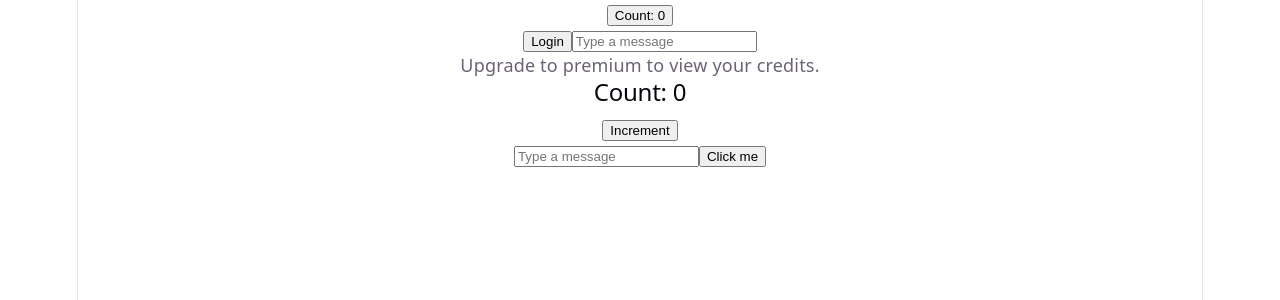
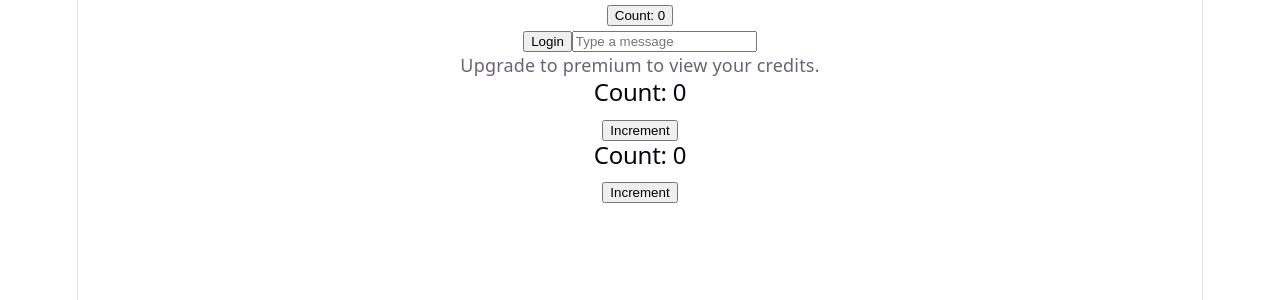
Before and after one commit to Alanunay/PracticeMaterials3, a React (Vite) app: page / in a window 1280 px wide. Shown: the top 300 px of the page. Built offline with nearby package versions, Linux system fonts and the light colour scheme.

Commit message:
feat: add PrevStateCounter component and refactor SimpleCounter import

```diff
--- a/src/App.jsx
+++ b/src/App.jsx
@@ -4,8 +4,9 @@ import './App.css'
 import { Counter } from './Counter'
 import { LoginCard } from './LoginCard'
 import { UserDashboard } from './UserDashboard'
-import SimpleCounter from './SimpleCounter'
-import { Try } from './Try'
+import {SimpleCounter} from './SimpleCounter'
+//import { Try } from './Try'
+import { PrevStateCounter } from './PrevStateCounter'
 
 function App() {
   return (
@@ -15,7 +16,8 @@ function App() {
     <LoginCard/>
     <UserDashboard/>
     <SimpleCounter/>
-    <Try/>
+    {/* <Try/> */}
+    <PrevStateCounter/>
     </>
   )
 }
--- /dev/null
+++ b/src/PrevStateCounter.jsx
@@ -0,0 +1,43 @@
+
+import {useState} from 'react'
+
+export const PrevStateCounter =() =>{
+const [count, setCount] = useState(0)
+ console.log('Render phase: Component renderiung with count=', count);
+// const handleIncrement = () => {
+//     console.log("Before setCount, count is:", count);
+//     setCount(count + 1)
+//     console.log("Still in trigger phase. After setCount, count is:", count);
+// }
+// const handleClick = () => {
+//     setCount((prev) => prev + 1);
+
+//     console.log("After setCount(prev => prev + 1), count is:", count);
+
+//   setCount((prev) => prev + 5);
+//     console.log("After setCount(prev => prev + 1), count is:", count);
+
+//    setCount((prev) => prev + 10);
+//     console.log("After setCount(prev => prev + 1), count is:", count);
+// };
+const handleClick = () => {
+    setCount((prev) => {
+        console.log("First updated fn: prev count =", prev);
+        return prev + 1;
+    });
+    setCount((prev) => {
+        console.log("Second updated fn: prev count =", prev);
+        return prev + 5;
+    });
+    setCount((prev) => {
+        console.log("Third updated fn: prev count =", prev);
+        return prev + 10;
+    });
+};
+  return (
+    <div>
+      <h2>Count: {count}</h2>
+       <button onClick={handleClick}>Increment</button>
+    </div>
+  )
+}
--- a/src/SimpleCounter.jsx
+++ b/src/SimpleCounter.jsx
@@ -1,6 +1,7 @@
 
 import {useState} from 'react'
-export default function SimpleCounter() {
+
+export const SimpleCounter =() =>{
 const [count, setCount] = useState(0)
  console.log('Render phase: Component renderiung with count=', count);
 // const handleIncrement = () => {
```
